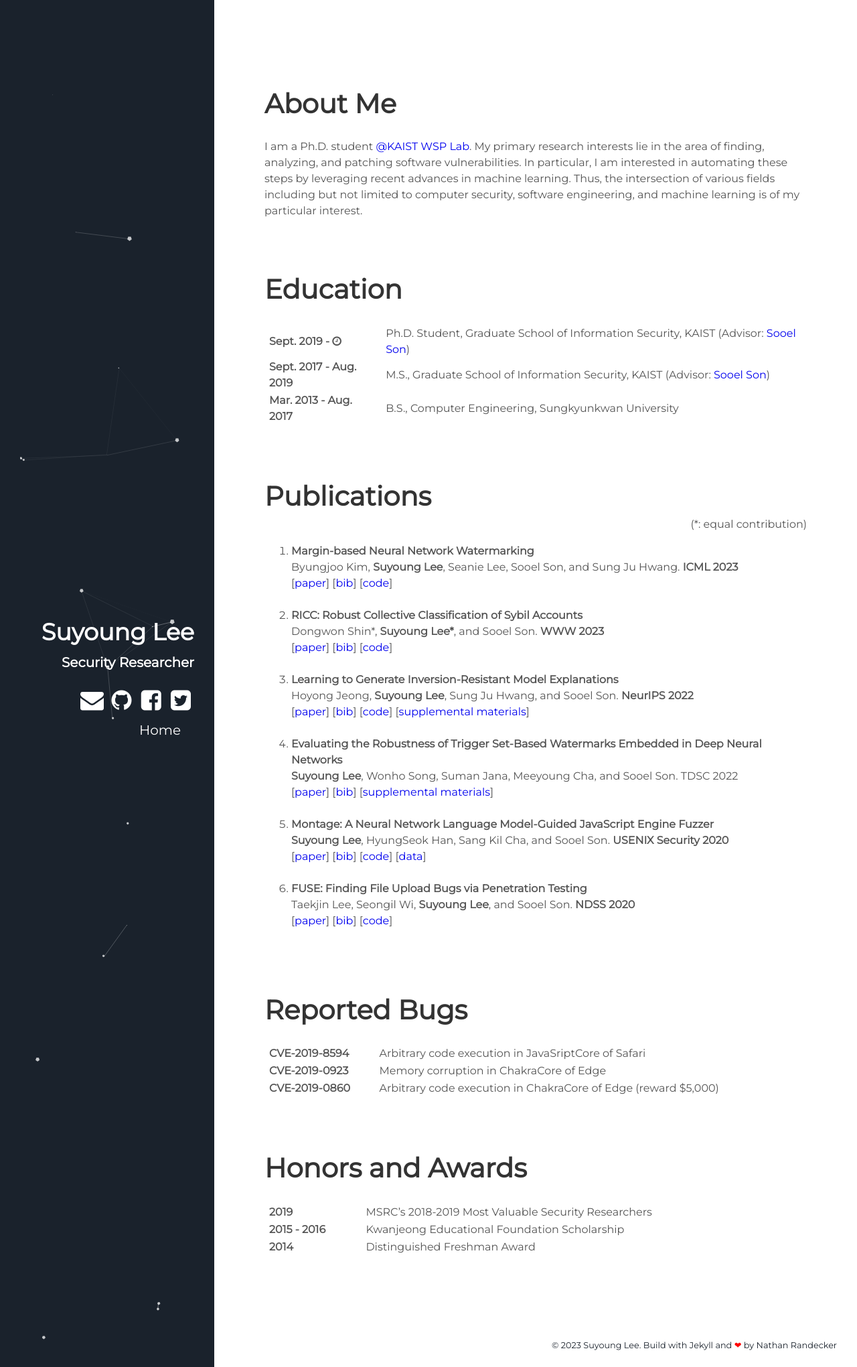
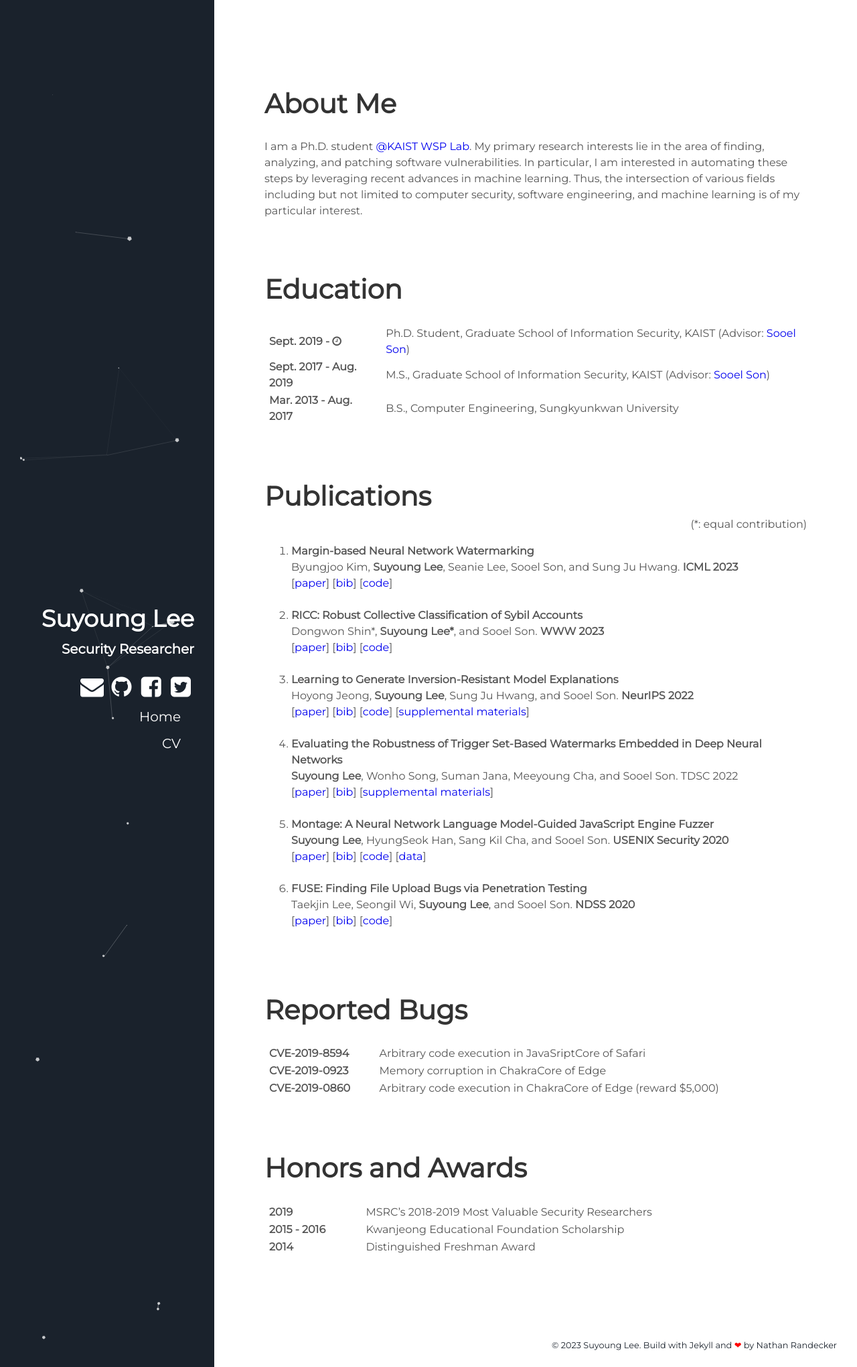
Before and after one commit to leeswimming/leeswimming.github.io, a Jekyll site: the page built from index.html, in a window 1280 px wide. Shown: the whole page at 67% size. Built offline with Jekyll 4.4.1, drawn with Linux system fonts in a browser that asks for light colours.

Commit message:
Update header.html

```diff
--- a/_includes/header.html
+++ b/_includes/header.html
@@ -19,5 +19,6 @@
   </div>
   <div class="header-links">
     <a class="link" href="/" data-scroll>Home</a>
+    <a class="link" href="/sylee-cv.pdf" target="_blank">CV</a>
   </div>
 </div>
```
